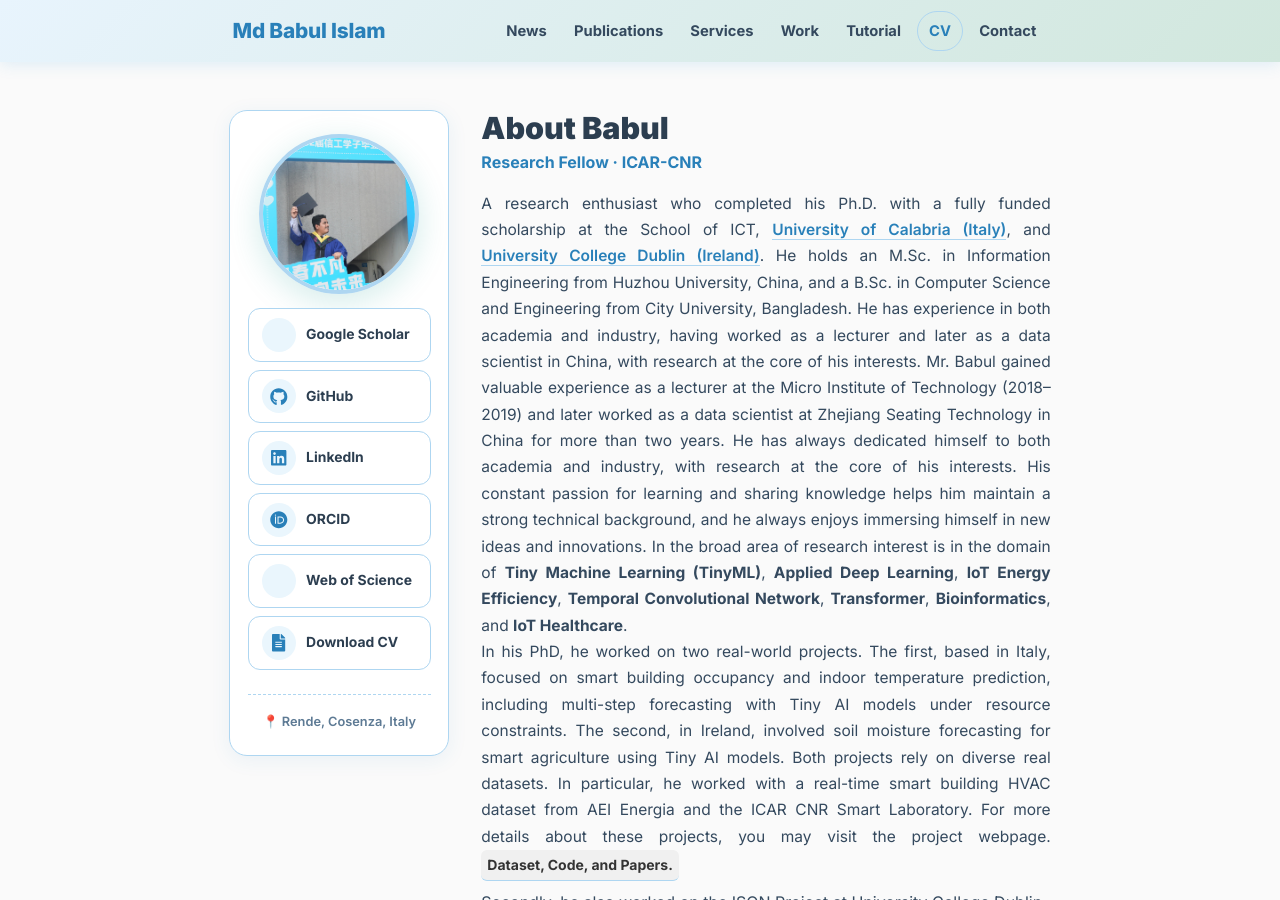
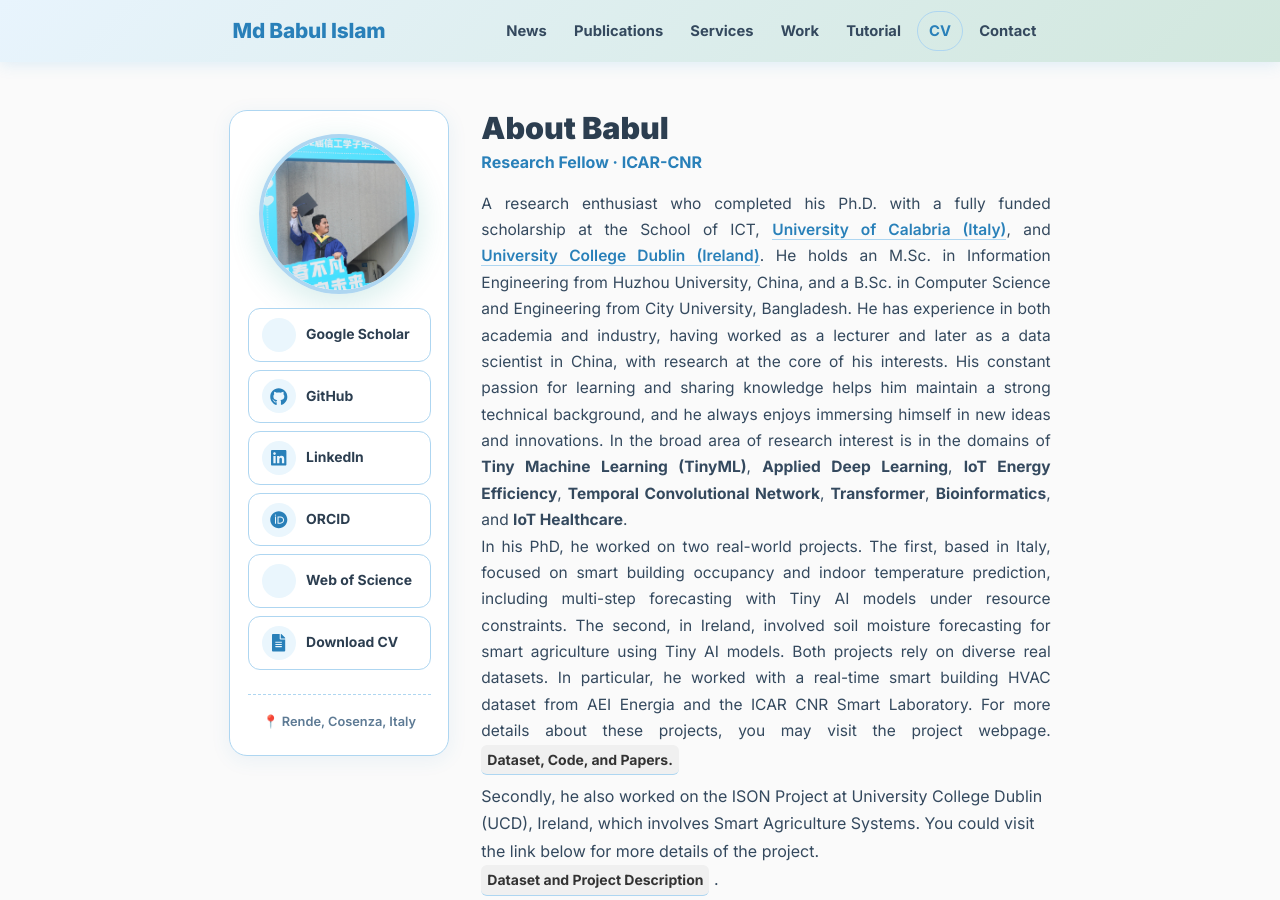
Before and after one commit to babulcseian/web22, a Jekyll site: the page built from index.md, in a window 1280 px wide and 900 px high. Built offline with Jekyll 4.4.1, drawn with Linux system fonts in a browser that asks for light colours; a style sheet for code colours, icons or effects is not loaded.

Commit message:
Update home.html

```diff
--- a/_layouts/home.html
+++ b/_layouts/home.html
@@ -204,17 +204,20 @@ layout: default
       and Engineering from City University, Bangladesh.
   He has experience in both academia and industry, having worked as a lecturer and later as a data scientist in China, with research at the core of his interests.
   <!--
-  pursuing a Doctor of Philosophy (Ph.D.) with a fully-funded scholarship at the <a class="other" href='https://dottorato.dimes.unical.it/students/md-babul-islam'>School of ICT, University of Calabria</a> (Cosenza, Italy)
+  pursuing a Doctor of Philosophy (Ph.D.) with a fully-funded
+  scholarship at the <a class="other" href='https://dottorato.dimes.unical.it/students/md-babul-islam'>School of ICT,
+  University of Calabria</a> (Cosenza, Italy)
 and <a class="other" href='https://www.ucd.ie/'>University of College Dublin (UCD), Ireland</a>.
 Mr. Babul completed his M.Sc. in Information Engineering at 👨‍🎓 Huzhou University, China,
 and his B.Sc. in Computer Science and Engineering at 👨‍🎓City University, Bangladesh. -->
-Mr. Babul gained valuable experience as a lecturer at the Micro Institute of Technology (2018–2019)
+
+<!-- Mr. Babul gained valuable experience as a lecturer at the Micro Institute of Technology (2018–2019)
 and later worked as a data scientist at Zhejiang Seating Technology in China for more than two years.
-He has always dedicated himself to both academia and industry, with research at the core of his interests.
+He has always dedicated himself to both academia and industry, with research at the core of his interests.  -->
 His constant passion for learning and sharing knowledge helps him maintain a strong technical background,
 and he always enjoys immersing himself in new ideas and innovations.
 
-In the broad area of research interest is in the domain of <strong>Tiny Machine Learning (TinyML)</strong>, <strong>Applied Deep Learning</strong>,
+In the broad area of research interest is in the domains of <strong>Tiny Machine Learning (TinyML)</strong>, <strong>Applied Deep Learning</strong>,
 <strong>IoT Energy Efficiency</strong>, <strong>Temporal Convolutional Network</strong>, <strong>Transformer</strong>, <strong>Bioinformatics</strong>,
 and <strong> IoT Healthcare</strong>. <br>
 
```
